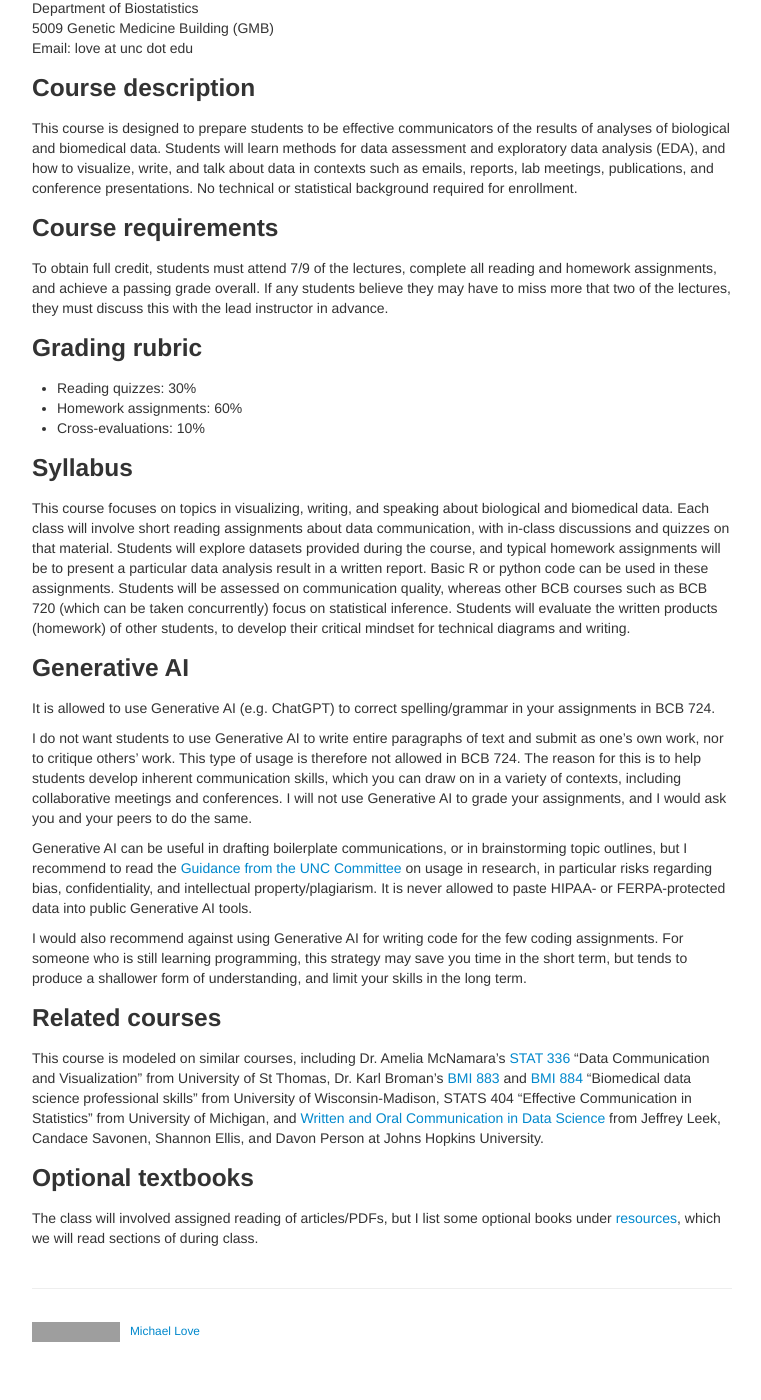
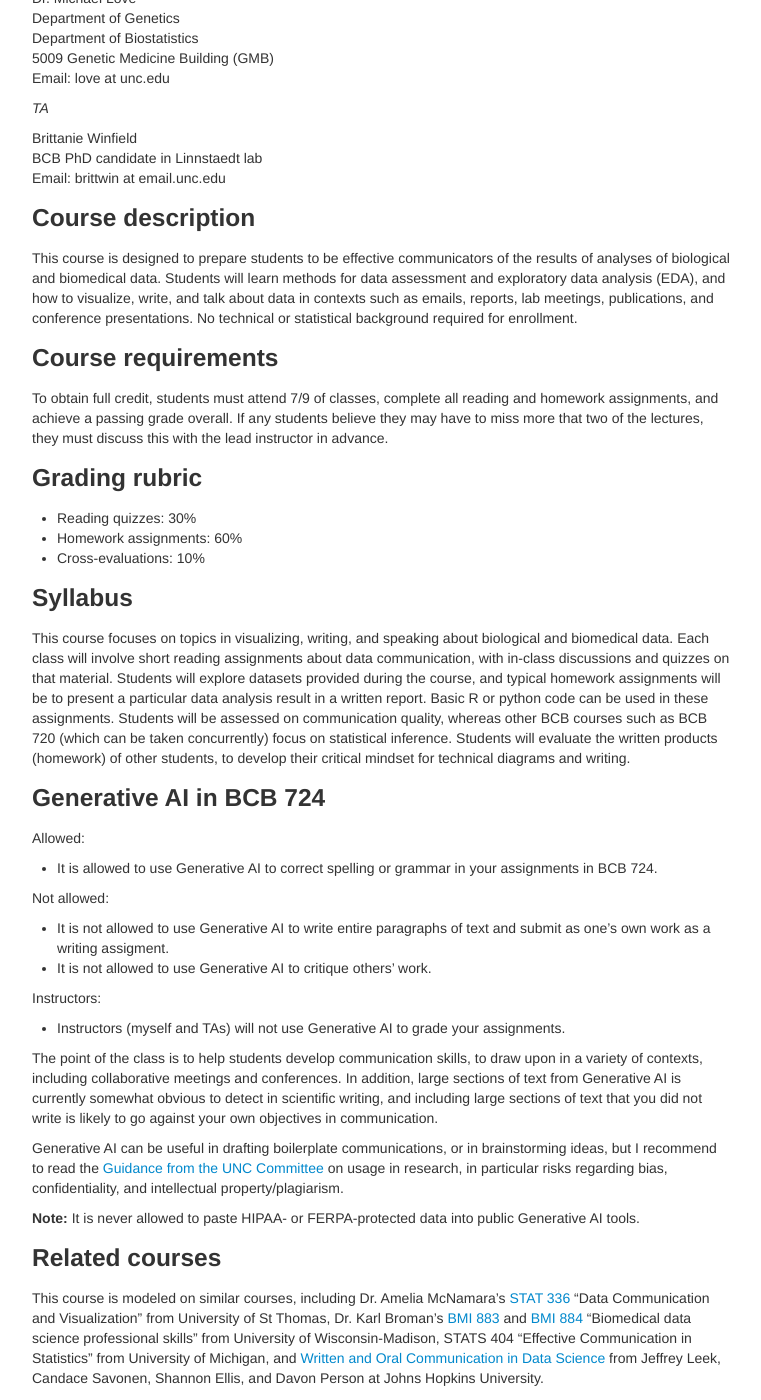
Before and after one commit to biodatascience/datacomm, a Jekyll site: the page built from syllabus.md, in a window 1280 px wide and 1400 px high, scrolled down 254 px. Shown: the whole window, without its empty margins (258-1019 px from the left). Built offline with Jekyll 4.4.1, drawn with Linux system fonts in a browser that asks for light colours; before the commit the page ends 1606 px from its top, so only the background shows below that; some of the changed text lies outside the part shown; grey boxes are pictures that could not be loaded.

Commit message:
update to 2025

```diff
--- a/syllabus.md
+++ b/syllabus.md
@@ -3,13 +3,21 @@ layout: page
 title: Syllabus
 ---
 
-### Instructor
+### Instructors
+
+*Primary faculty*
 
 Dr. Michael Love <br/>
 Department of Genetics <br/>
 Department of Biostatistics <br/>
 5009 Genetic Medicine Building (GMB) <br/>
-Email: love at unc dot edu
+Email: love at unc.edu
+
+*TA*
+
+Brittanie Winfield <br/>
+BCB PhD candidate in Linnstaedt lab <br/>
+Email: brittwin at email.unc.edu
 
 ### Course description
 
@@ -23,7 +31,7 @@ required for enrollment.
 
 ### Course requirements
 
-To obtain full credit, students must attend 7/9 of the lectures,
+To obtain full credit, students must attend 7/9 of classes,
 complete all reading and homework assignments, and achieve a passing
 grade overall. If any students believe they may have to miss more that
 two of the lectures, they must discuss this with the lead instructor
@@ -50,33 +58,39 @@ concurrently) focus on statistical inference. Students will evaluate
 the written products (homework) of other students, to develop their
 critical mindset for technical diagrams and writing.
 
-### Generative AI
+### Generative AI in BCB 724
 
-It is allowed to use Generative AI (e.g. ChatGPT) to correct
-spelling/grammar in your assignments in BCB 724.
+Allowed:
 
-I do not want students to use Generative AI to write entire paragraphs
-of text and submit as one's own work, nor to critique others'
-work. This type of usage is therefore not allowed in BCB 724. The
-reason for this is to help students develop inherent communication
-skills, which you can draw on in a variety of contexts, including
-collaborative meetings and conferences. I will not use Generative AI
-to grade your assignments, and I would ask you and your peers to do
-the same.
+* It is allowed to use Generative AI to correct spelling or grammar in
+  your assignments in BCB 724.
+
+Not allowed:
+
+* It is not allowed to use Generative AI to write entire paragraphs
+  of text and submit as one's own work as a writing assigment.
+* It is not allowed to use Generative AI to critique others' work.
+
+Instructors:
+
+* Instructors (myself and TAs) will not use Generative AI to grade
+  your assignments.
+
+The point of the class is to help students develop communication skills, to draw
+upon in a variety of contexts, including collaborative meetings and
+conferences. In addition, large sections of text from Generative AI is currently
+somewhat obvious to detect in scientific writing, and including large sections
+of text that you did not write is likely to go against your own objectives in
+communication.
 
 Generative AI can be useful in drafting boilerplate communications,
-or in brainstorming topic outlines, but I recommend to read the
+or in brainstorming ideas, but I recommend to read the
 [Guidance from the UNC Committee](https://provost.unc.edu/generative-ai-usage-guidance-for-the-research-community/)
 on usage in research, in particular risks regarding bias,
 confidentiality, and intellectual property/plagiarism.
-It is never allowed to paste HIPAA- or FERPA-protected data into
-public Generative AI tools.
 
-I would also recommend against using Generative AI for writing code
-for the few coding assignments. For someone who is still learning
-programming, this strategy may save you time in the short term, but
-tends to produce a shallower form of understanding, and limit your
-skills in the long term.
+**Note:** It is never allowed to paste HIPAA- or FERPA-protected data
+into public Generative AI tools.
 
 ### Related courses
 
```
